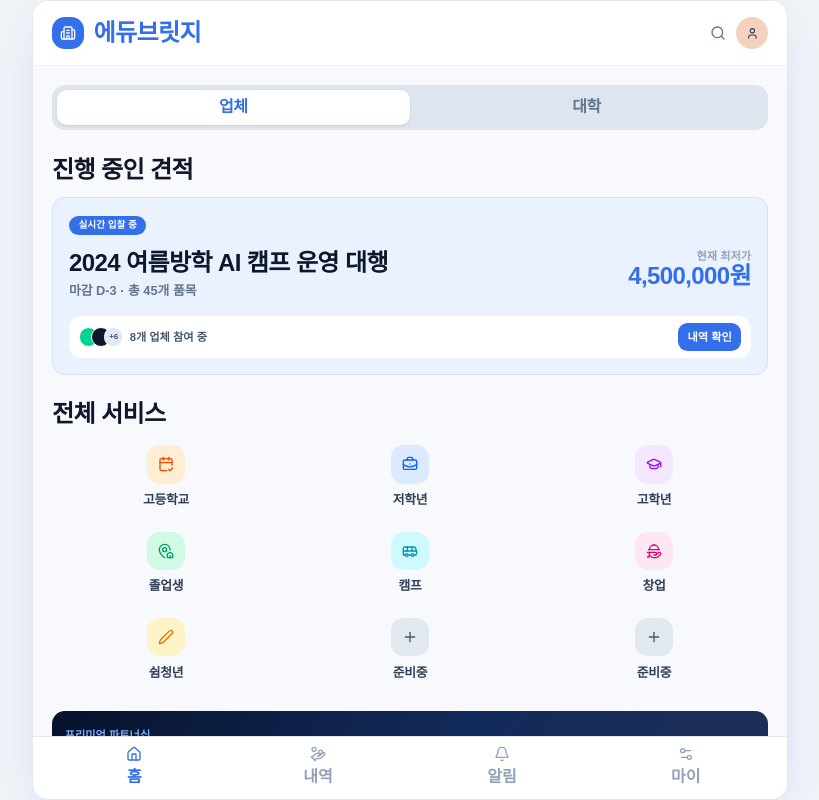
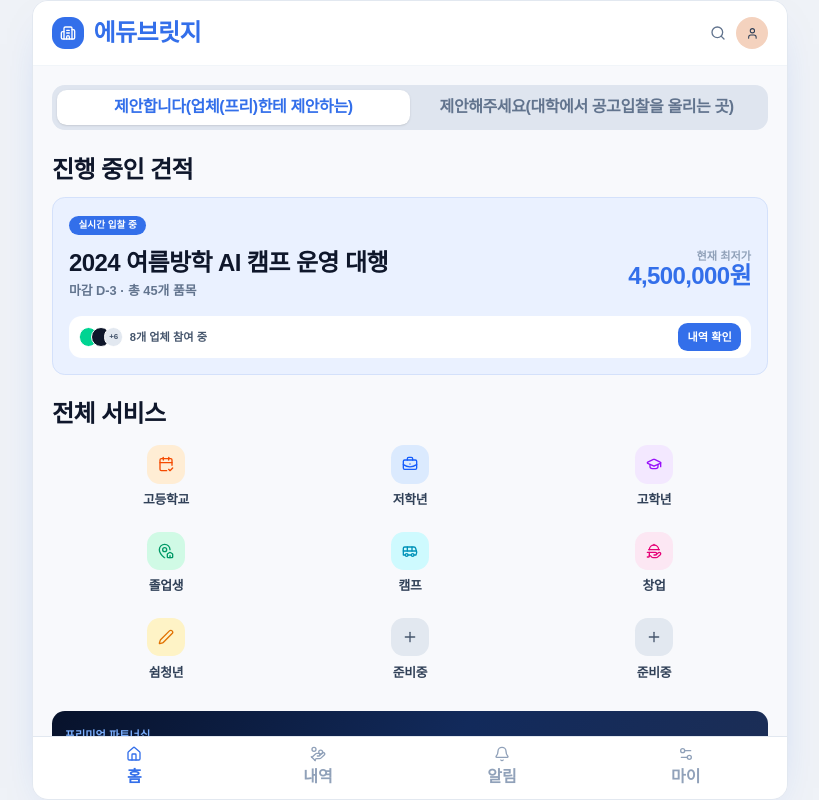
Before and after one commit to bidalalsrb/edubridge, a React (Vite) app: page / in a window 1280 px wide. Shown: the whole page, without its empty margins (230-1049 px from the left). Built offline with nearby package versions, Linux system fonts and the light colour scheme.

Commit message:
데이터 수정

```diff
--- a/src/components/home/data.js
+++ b/src/components/home/data.js
@@ -11,8 +11,8 @@ import {
 } from 'lucide-react'
 
 export const tabs = [
-  { key: 'vendor', label: '업체' },
-  { key: 'university', label: '대학' },
+  { key: 'vendor', label: '제안합니다(업체(프리)한테 제안하는)' },
+  { key: 'university', label: '제안해주세요(대학에서 공고입찰을 올리는 곳)' },
 ]
 
 export const services = [
```
